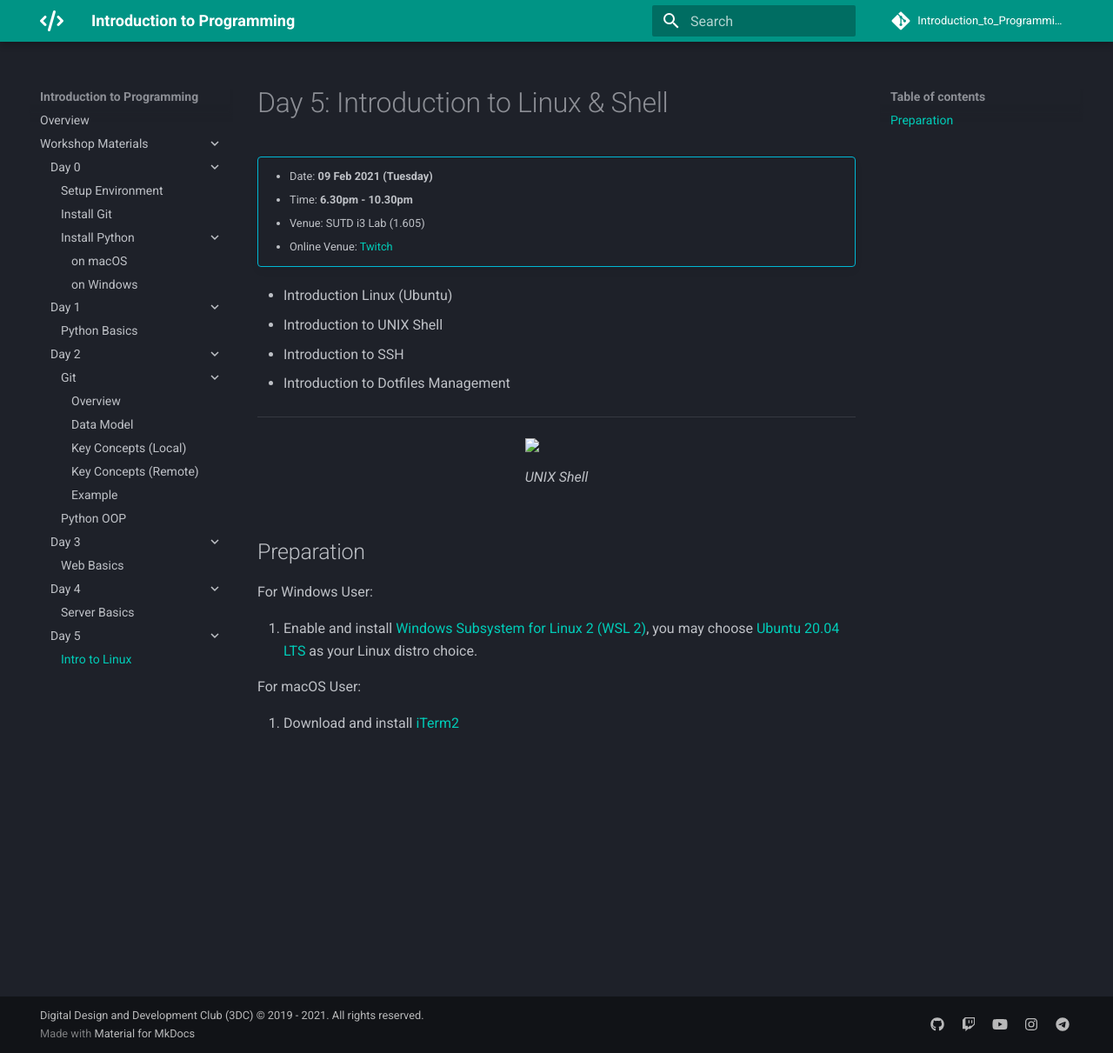
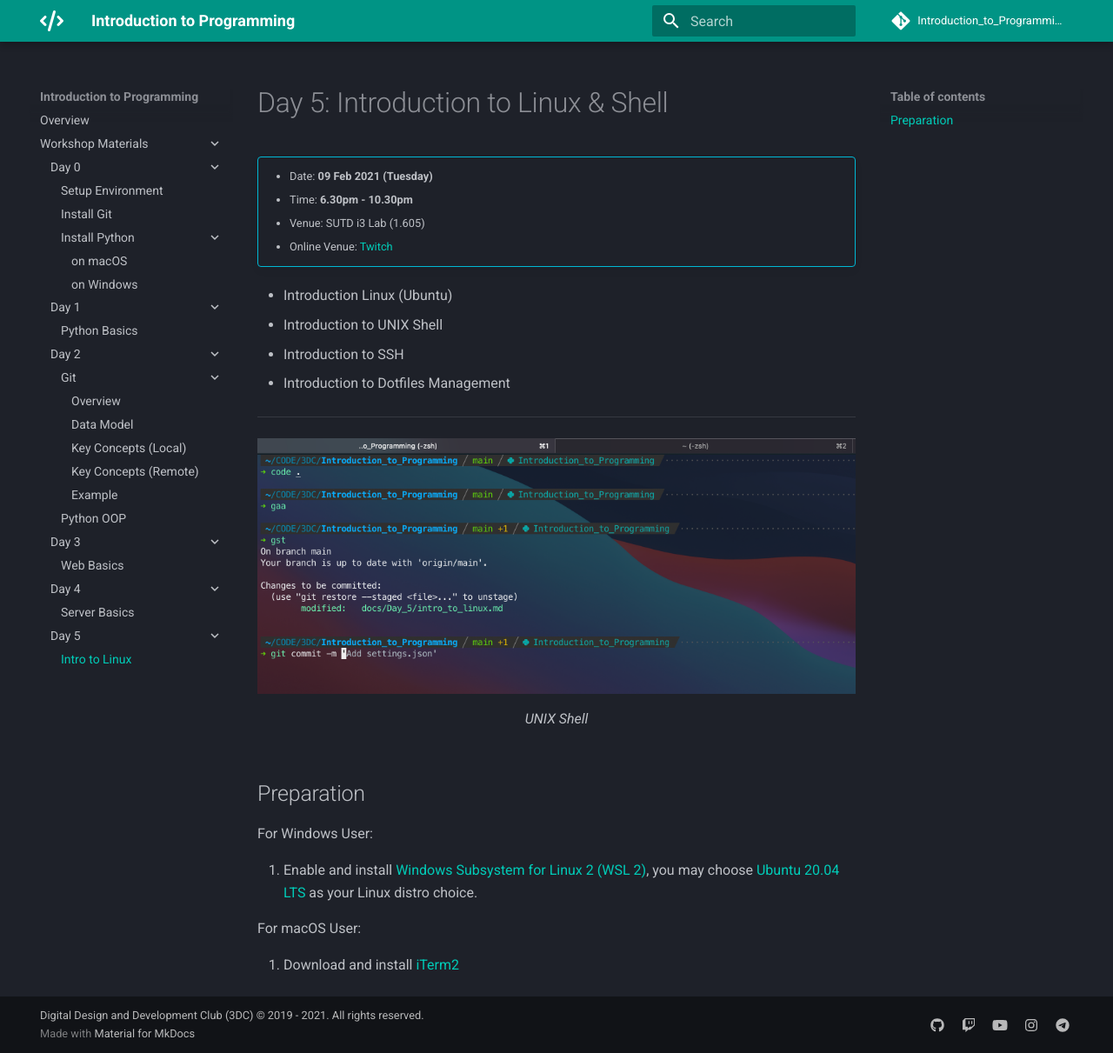
Before and after one commit to 3DCdsc/Introduction_to_Programming, an MkDocs documentation site: the page built from docs/Day_5/intro_to_linux.md, in a window 1280 px wide and 1211 px high. Shown: the whole window at 87% size. Built offline with MkDocs 1.6.1 and Material for MkDocs 9.7.7, drawn with Linux system fonts in a browser that asks for light colours; comment, search, counter and statistics services are not loaded.

Commit message:
Fix relative path

```diff
--- a/docs/Day_5/intro_to_linux.md
+++ b/docs/Day_5/intro_to_linux.md
@@ -15,7 +15,7 @@
 ---
 
 <figure>
-  <img src="imgs/shell.png"/>
+  <img src="../imgs/shell.png"/>
   <figcaption>UNIX Shell</figcaption>
 </figure>
 
```
